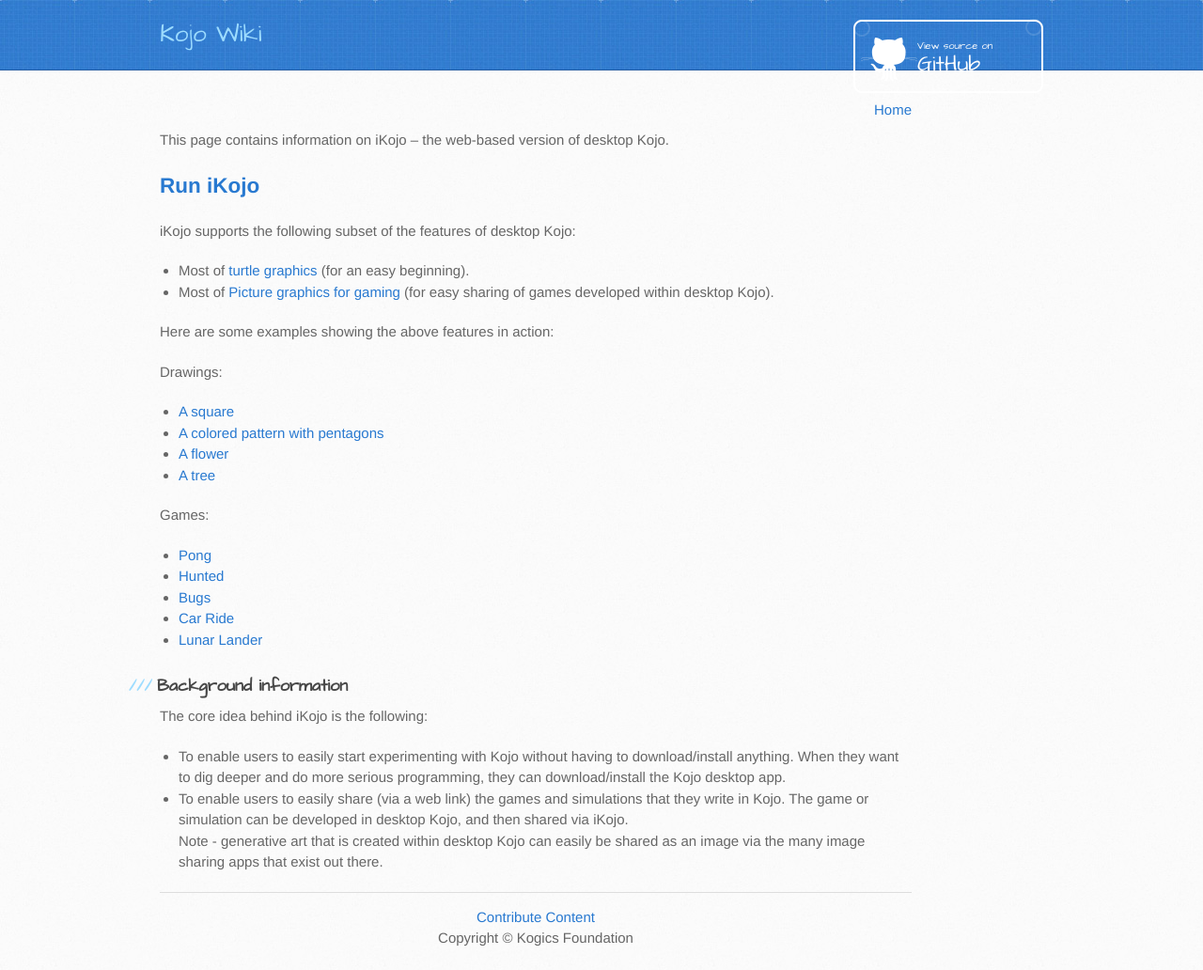
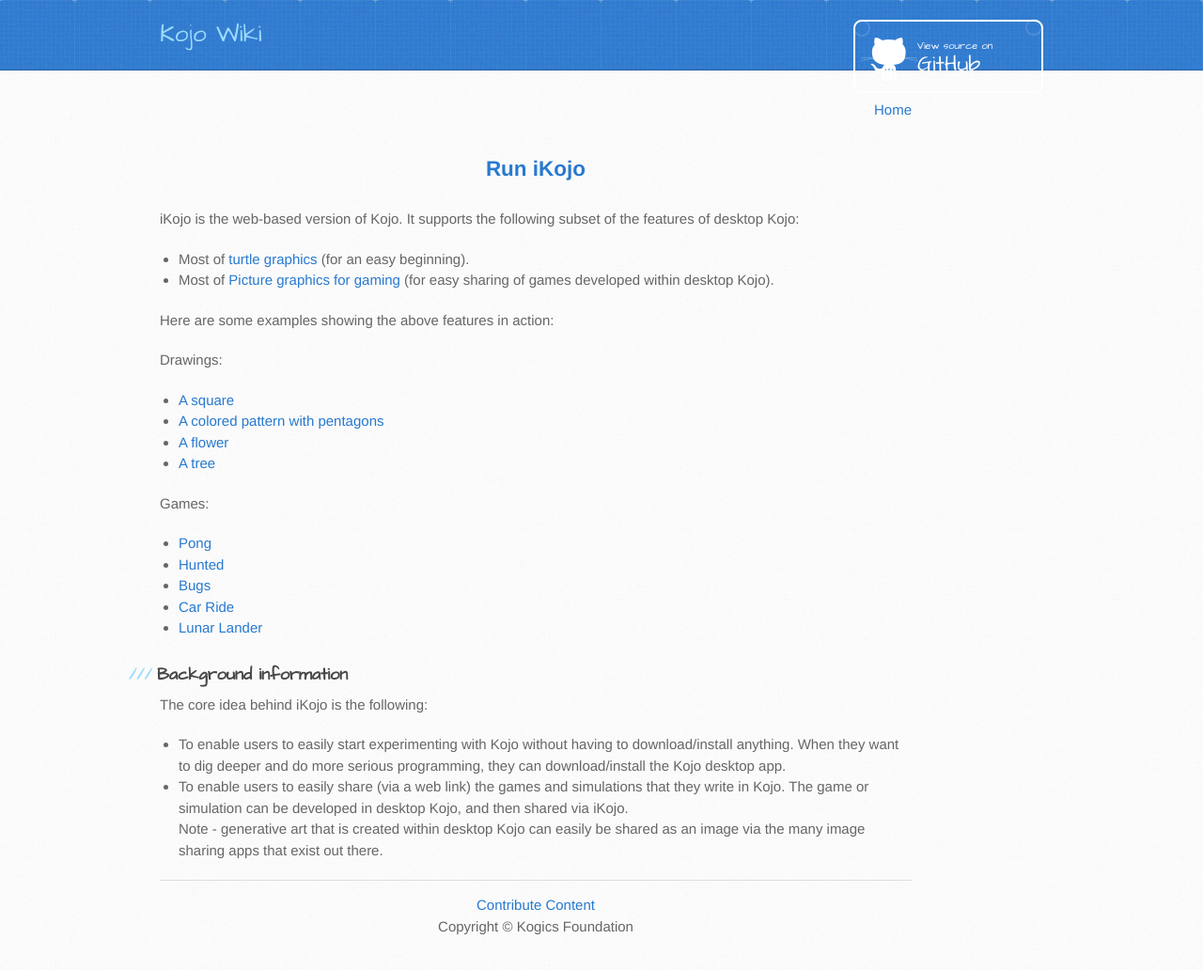
Before and after one commit to kojodoc/kojodoc.github.io, a Jekyll site: the page built from ikojo.md, in a window 1280 px wide. Shown: the whole page at 94% size. Built offline with Jekyll 4.4.1, drawn with Linux system fonts in a browser that asks for light colours; our own code applies the rules of GitHub Pages for plain Markdown files; the repository's description, which GitHub fills in, is left out.

Commit message:
Tweak iKojo page.

```diff
--- a/ikojo.md
+++ b/ikojo.md
@@ -2,13 +2,13 @@
   <a href="./index.html">Home</a>
 </div>
 
-This page contains information on iKojo -- the web-based version of desktop Kojo.
+<div style="text-align:center;margin:25px;">
+  <span style="font-size:150%">
+    <a href="http://ikojo.kogics.net"><strong>Run iKojo</strong></a>
+  </span>
+</div>
 
-<span style="font-size:150%">
-  <a href="http://ikojo.kogics.net"><strong>Run iKojo</strong></a>
-</span>
-
-iKojo supports the following subset of the features of desktop Kojo:
+iKojo is the web-based version of Kojo. It supports the following subset of the features of desktop Kojo:
 * Most of [turtle graphics](reference/turtle.html) (for an easy beginning).
 * Most of [Picture graphics for gaming](reference/gaming.html) (for easy sharing of games developed within desktop Kojo).
 
```
